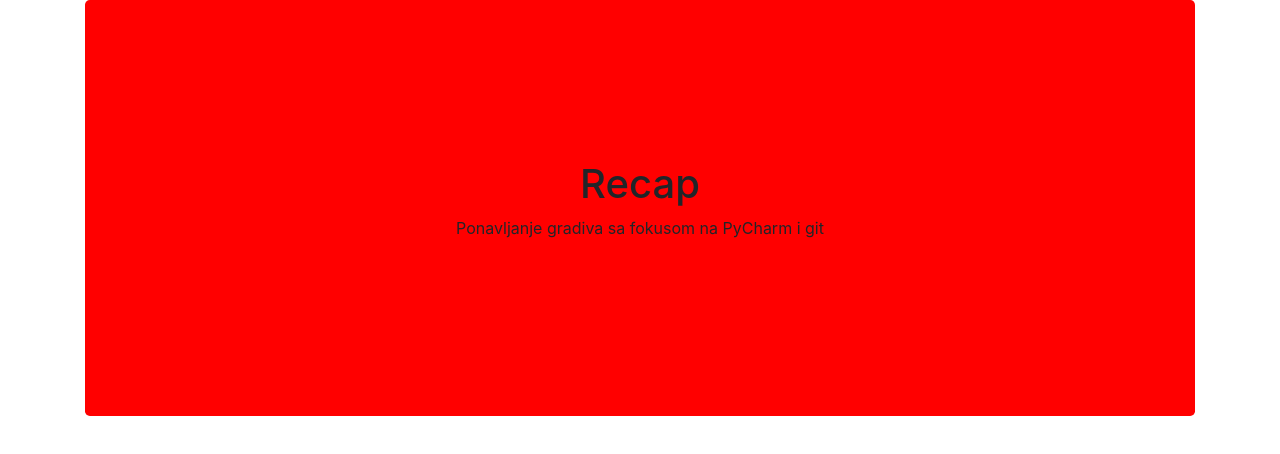
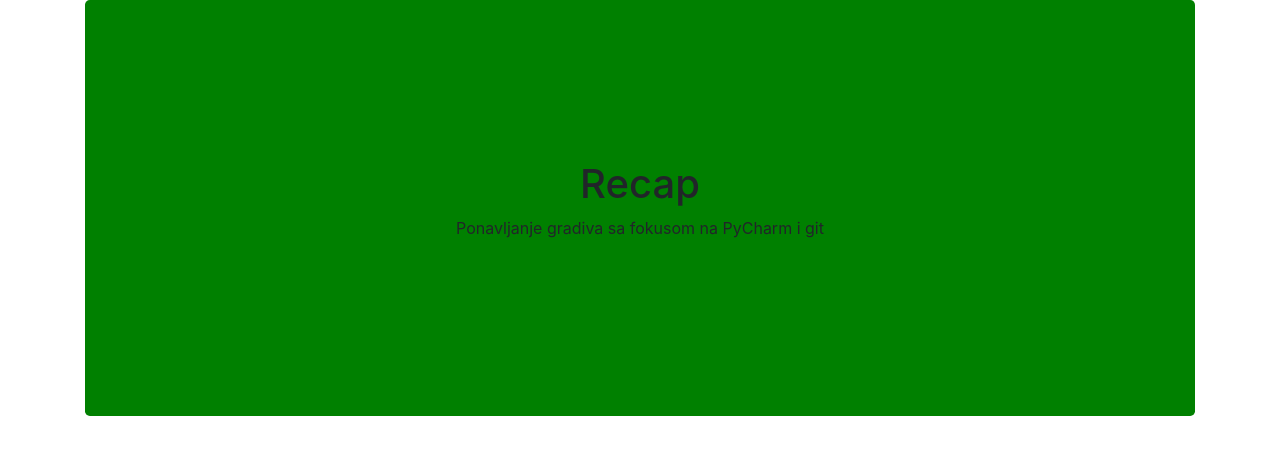
Before and after one commit to ksenija-ko/recap, a plain HTML site: page index.html in a window 1280 px wide. Drawn offline with nearby package versions, Linux system fonts and the light colour scheme.

Commit message:
strengths of css selectors

```diff
--- a/css/main.css
+++ b/css/main.css
@@ -2,7 +2,15 @@ header {
     text-align: center;
 }
 
-.jumbotron{
+#jt { /* najjači (osim inline css-a u html-u)*/
+background-color: blue;
+}
+
+.jumbotron{  /* drugi najjači */
 padding: 10rem 2rem;
 background-color: red;
 }
+
+header {  /*zadnji po jačini*/
+
+}
--- a/index.html
+++ b/index.html
@@ -16,7 +16,7 @@
 <body>
 <div class="container">
     <header>
-          <div class="jumbotron">
+          <div class="jumbotron" id="jt" style="background-color:green;">
             <h1>Recap</h1>
             <p>Ponavljanje gradiva sa fokusom na PyCharm i git</p>
           </div>
```
